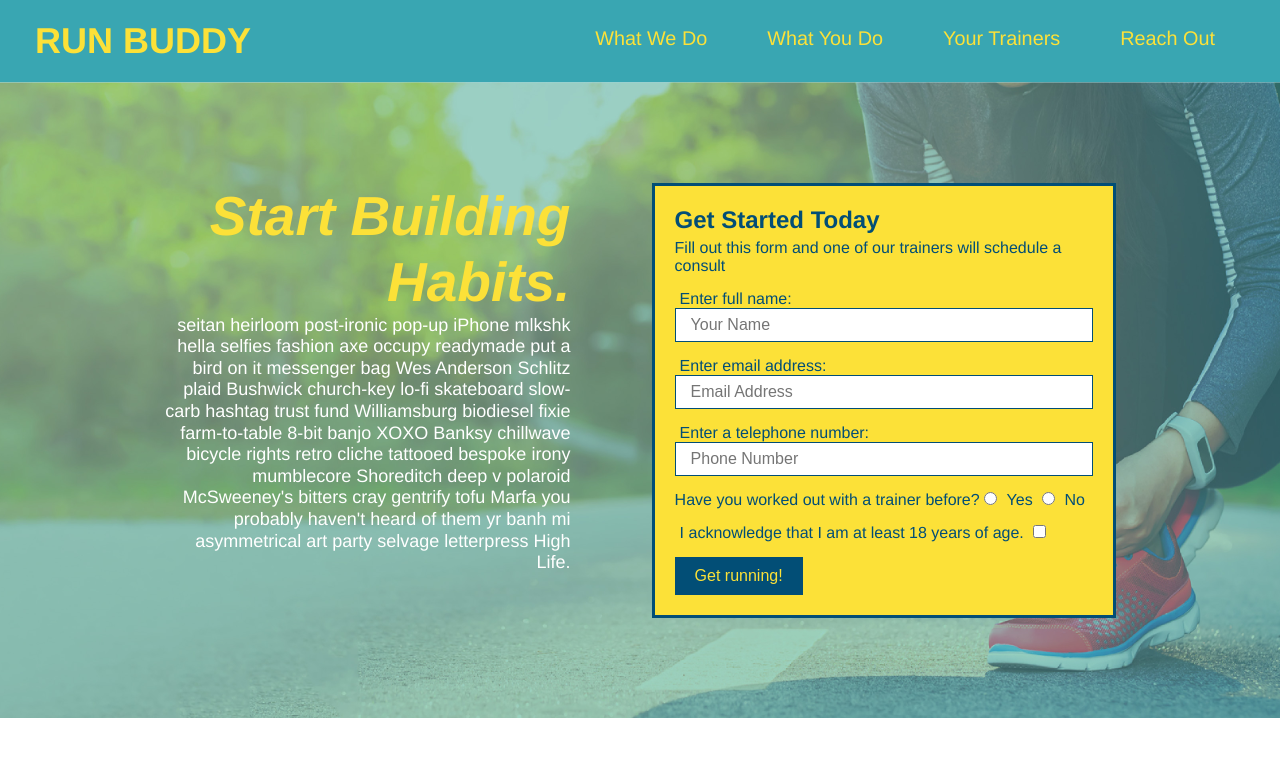
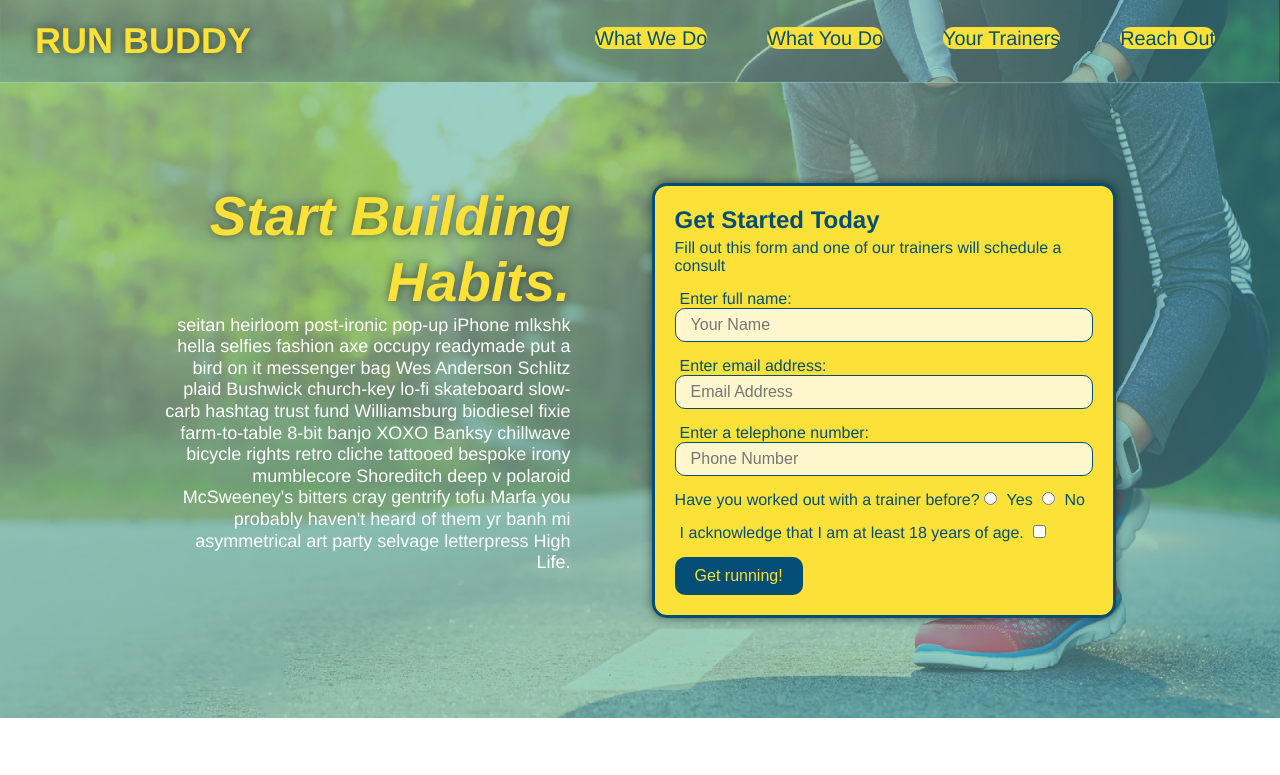
Before and after one commit to vohoang2005/run-buddy, a plain HTML site: page index.html in a window 1280 px wide. Shown: the top 775 px of the page. Drawn offline with Linux system fonts and the light colour scheme.

Commit message:
updated border

```diff
--- a/assets/css/style.css
+++ b/assets/css/style.css
@@ -16,6 +16,17 @@ header {
   display: flex;
   justify-content: space-between;
   flex-wrap: wrap;
+  /* to support Safari User */
+  /* always put prefixed versions before the finalized version */
+  position: -webkit-sticky;
+  position: sticky;
+  top: 0;
+  /* fixed background attachment and position, also connecting the header to the .hero form */
+  background-image: url("../images/hero-bg.jpg");
+  background-size: cover;
+  background-position: center;
+  background-attachment: fixed;
+  background-position: 80%;
 }
 
 header h1 {
@@ -23,6 +34,7 @@ header h1 {
   margin: 0;
   font-size: 36px;
   color: #fce138;
+  text-shadow: 0 0 10px rgba(0, 0, 0, 0.5);
 }
 
 header a {
@@ -46,6 +58,12 @@ header nav ul li a {
   margin: 0 30px;
   font-weight: lighter;
   font-size: 1.55vw;
+  text-shadow: 0 0 10px rgba(0, 0, 0, 0.5);
+  /* change color when hover over */
+  background: #fce138;
+  color: #024e76;
+  border-radius: 15px;
+  text-shadow: none;
 }
 
 /* HEADER / NAVBAR STYLES END */
@@ -91,6 +109,9 @@ section {
   display: flex;
   justify-content: center;
   flex-wrap: wrap;
+  /* fixed background attachment and position */
+  background-attachment: fixed;
+  background-position: 80%;
 }
 
 .hero-cta {
@@ -106,6 +127,7 @@ section {
   font-style: italic;
   font-size: 55px;
   color: #fce138;
+  text-shadow: 0 0 10px rgba(0, 0, 0, 0.5);
 }
 
 .hero-form {
@@ -115,6 +137,14 @@ section {
   color: #024e76;
   width: 40%;
   margin: 3.5%;
+  /* creating shadow on the boxes */
+  box-shadow: 0 0 10px rgba(0, 0, 0, 0.5);
+  /* rounded corners */
+  border-radius: 15px;
+}
+/* create the Hover */
+.hero-form button:hover {
+  background-color: #39a6b2;
 }
 
 .hero-form h3 {
@@ -133,8 +163,14 @@ section {
   color: #024e76;
   width: 100%;
   margin-bottom: 15px;
+  border-radius: 10px;
+  background-color: rgba(255,255,255,0.75);
 }
 
+.form-input:focus {
+  background-color: rgba(255,255,255,1);
+  outline: none;
+}
 .hero-form label {
   margin: 0 5px;
 }
@@ -145,6 +181,7 @@ section {
   border: none;
   padding: 10px 20px;
   font-size: 16px;
+  border-radius: 10px;
 }
 /* HERO STYLES END */
 
@@ -191,11 +228,15 @@ section {
   margin: 50px auto;
   padding-bottom: 50px;
   width: 80%;
-  border-bottom: 1px solid #39a6b2;
   display: flex;
   flex-wrap: wrap;
   align-items: center;
   justify-content: space-between;
+  border-bottom: 1px solid #39a6b2;
+}
+
+.step:last-child {
+  border-bottom: none;
 }
 
 .step h3 {
@@ -326,6 +367,7 @@ section {
   width: 100%;
   margin-bottom: 15px;
   margin-top: 5px;
+  border-radius: 10px;
 }
 
 .contact-form button {
@@ -336,8 +378,13 @@ section {
   text-align: center;
   padding: 15px 0;
   font-size: 16px;
+  border-radius: 10px;
 }
-
+/* create the Hover */
+.contract-form button:hover {
+  color: #fce138;
+  background: #39a6b2;
+}
 .contact-info a {
   color: #fce138;
 }
@@ -464,4 +511,17 @@ section {
   .contact-form {
     order: 3;
   }
+
+  .header {
+    position: relative;
+  }
+
+  .contact-form input, .contact-form textarea {
+    /* add a transparent background here */
+  }
+
+  /* create a new css rule for focus state */
+  .contact-form input:focus, .contact-form textarea:focus {
+
+  }
 }
```
